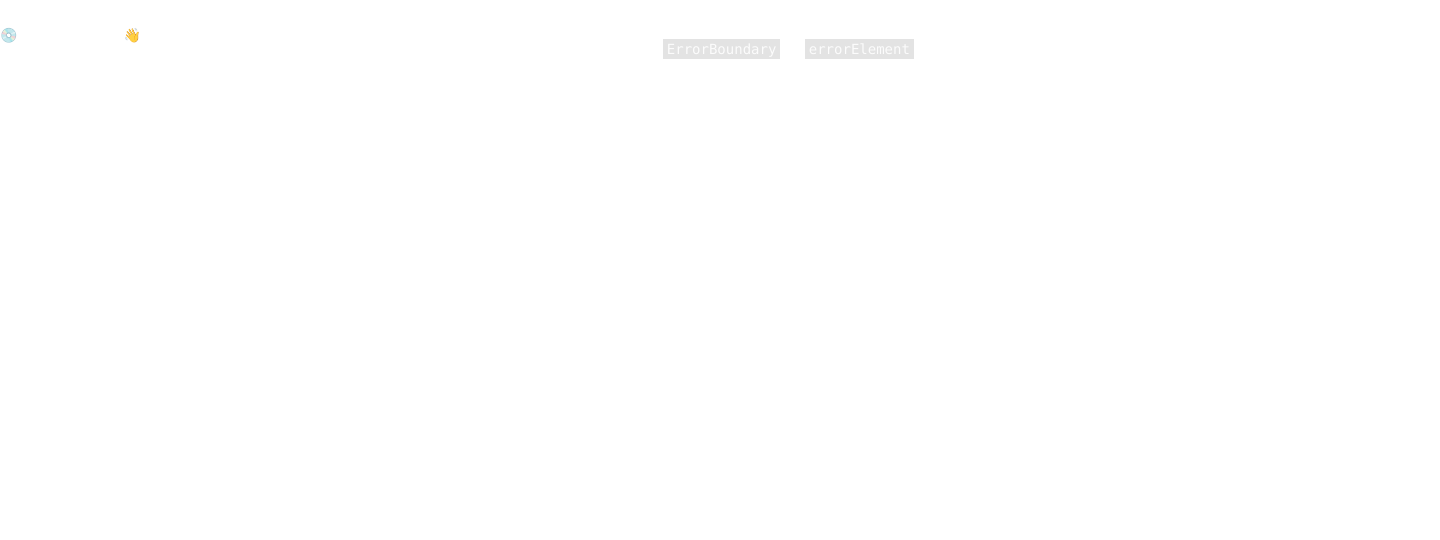
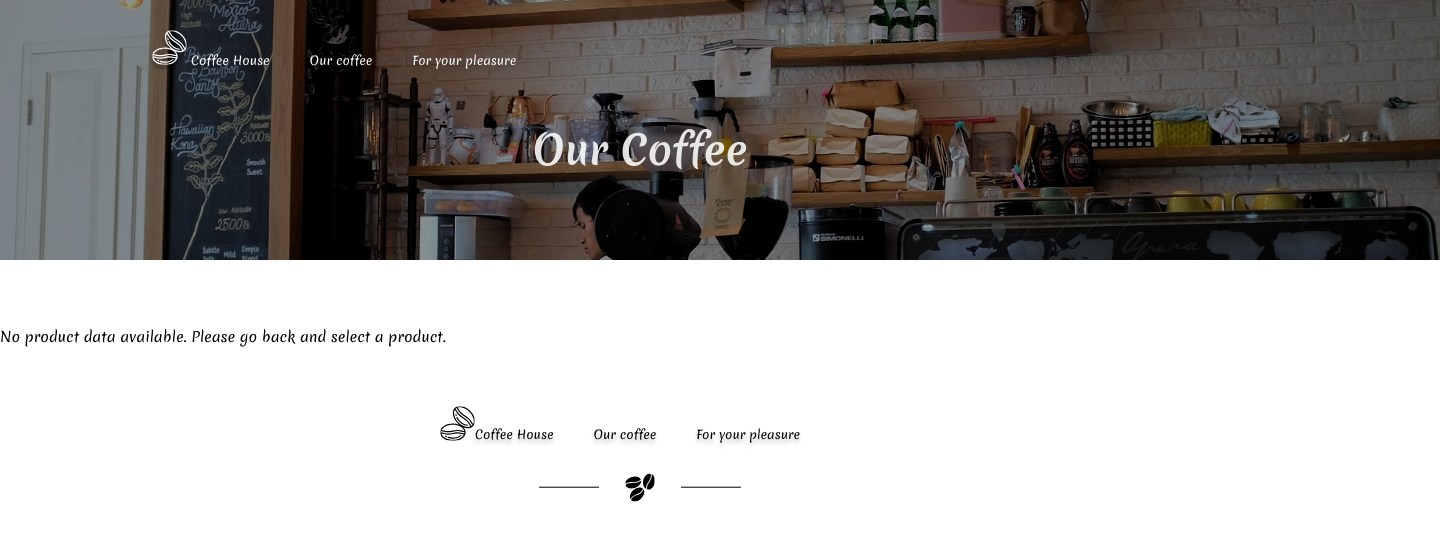
Before and after one commit to MEDOYED/coffee-shop, a React (Vite) app: page /product/1 in a window 1280 px wide. Before the commit this address had no page. Shown: the top 540 px of the page, 1440 px wide, since content can reach past the window. Built offline with nearby package versions, Linux system fonts and the light colour scheme.

Commit message:
product info page

```diff
--- /dev/null
+++ b/src/components/functions/withRouter/with-router.jsx
@@ -0,0 +1,17 @@
+import { useParams, useNavigate, useLocation } from "react-router-dom";
+
+export function withRouter(Component) {
+  return props => {
+    const params = useParams();
+    const location = useLocation();
+    const navigate = useNavigate();
+    return (
+      <Component
+        {...props}
+        params={params}
+        location={location}
+        navigate={navigate}
+      />
+    );
+  };
+}
--- a/src/components/pages/our-coffee/our-coffee.jsx
+++ b/src/components/pages/our-coffee/our-coffee.jsx
@@ -83,6 +83,10 @@ class OurCoffee extends Component {
     this.setState({ filteredData: this.state.aobData });
   }
 
+  handleCardClick = id => {
+    this.props.history.push(`/product/${id}`);
+  };
+
   render() {
     return (
       <div className="container">
@@ -92,7 +96,10 @@ class OurCoffee extends Component {
           <AobSearchPanel />
           <AobFilter handleFilter={this.handleFilter} />
         </section>
-        <OurCoffeeProductArr filteredData={this.state.filteredData} />
+        <OurCoffeeProductArr
+          filteredData={this.state.filteredData}
+          handleCardClick={this.handleCardClick}
+        />
         <NavMenu />
         <div className="our-coffee__black-been">
           <BlackBeen />
--- a/src/components/pages/product-info/product-info.jsx
+++ b/src/components/pages/product-info/product-info.jsx
@@ -1,4 +1,5 @@
 import { Component } from "react";
+import { withRouter } from "../../functions/withRouter/with-router";
 
 import OurCoffeHeader from "../../widgets/our-coffee-header/our-coffee-header";
 import ProductAboutIt from "../../widgets/product-about-it/product-about-it";
@@ -9,21 +10,24 @@ import "./product-info.scss";
 
 class ProductInfo extends Component {
   render() {
+    const productData = this.props.location?.state;
     return (
       <div>
         <header className="our-coffee-header">
           <OurCoffeHeader />
         </header>
         <section className="product-about-it">
-          <ProductAboutIt />
+          <ProductAboutIt productData={productData} />
         </section>
         <nav className="product-nav-menu">
           <NavMenu />
         </nav>
-        <BlackBeen />
+        <div className="product__black-been">
+          <BlackBeen />
+        </div>
       </div>
     );
   }
 }
 
-export default ProductInfo;
+export default withRouter(ProductInfo);
--- a/src/components/pages/product-info/product-info.scss
+++ b/src/components/pages/product-info/product-info.scss
@@ -5,3 +5,7 @@
 .product-nav-menu {
   margin-bottom: 30px;
 }
+
+.product__black-been {
+  padding-bottom: 20px;
+}
--- a/src/components/widgets/our-coffee-products-arr/our-coffee-products-arr.jsx
+++ b/src/components/widgets/our-coffee-products-arr/our-coffee-products-arr.jsx
@@ -6,7 +6,7 @@ import "./our-coffee-products-arr.scss";
 
 class OurCoffeeProductArr extends Component {
   renderProducts() {
-    const { filteredData } = this.props;
+    const { filteredData, handleCardClick } = this.props;
     return filteredData.map((item, index) => (
       <ProductCard
         hasCountry
@@ -16,6 +16,8 @@ class OurCoffeeProductArr extends Component {
         country={item.country}
         price={item.price}
         key={index}
+        id={item.id}
+        onClick={handleCardClick}
       />
     ));
   }
--- a/src/components/widgets/product-about-it/product-about-it.jsx
+++ b/src/components/widgets/product-about-it/product-about-it.jsx
@@ -1,4 +1,5 @@
 import { Component } from "react";
+import { withRouter } from "../../functions/withRouter/with-router";
 
 import BlackBeen from "../black-been/black-been";
 
@@ -7,16 +8,31 @@ import img from "../../../assets/img/our-coffee/our-coffee-product.jpeg";
 import "./product-about-it.scss";
 
 class ProductAboutIt extends Component {
+  componentDidMount() {
+    const itemId = this.props.params.id;
+    console.log(itemId);
+  }
+
   render() {
+    const { productData } = this.props;
+
+    // Перевірка, чи productData передано
+    if (!productData) {
+      return (
+        <p>No product data available. Please go back and select a product.</p>
+      );
+    }
+
+    const { src, country, price } = productData;
     return (
       <div className="container product-about-it">
-        <img className="product-about-it__img" src={img} alt="" />
+        <img className="product-about-it__img" src={src} alt="" />
         <div className="product-about-it__content">
           <h2 className="product-about-it__title">About it</h2>
           <BlackBeen />
           <div className="product-about-it__country">
             <span className="product-about-it__country--bold">Country:</span>
-            Brazil
+            {country}
           </div>
           <p className="product-about-it__description">
             <span className="product-about-it__description--bold">
@@ -29,7 +45,9 @@ class ProductAboutIt extends Component {
           </p>
           <div className="product-about-it__price">
             Price:
-            <span className="product-about-it__price--second-word">16.99$</span>
+            <span className="product-about-it__price--second-word">
+              {price}
+            </span>
           </div>
         </div>
       </div>
@@ -37,4 +55,4 @@ class ProductAboutIt extends Component {
   }
 }
 
-export default ProductAboutIt;
+export default withRouter(ProductAboutIt);
--- a/src/components/widgets/product-card/product-card.jsx
+++ b/src/components/widgets/product-card/product-card.jsx
@@ -5,7 +5,7 @@ import "./product-card.scss";
 
 class ProductCard extends Component {
   render() {
-    const { src, description, price, country, hasShadow, hasCountry } =
+    const { src, description, price, country, hasShadow, hasCountry, id } =
       this.props;
     const shadowClass = hasShadow ? "home-card__shadow" : "";
     const countryParagraph = hasCountry ? (
@@ -13,7 +13,11 @@ class ProductCard extends Component {
     ) : null;
     return (
       <li className={`home-card  ${shadowClass}`}>
-        <Link className="home-card" to={"/product"}>
+        <Link
+          className="home-card"
+          to={`/product/${id}`}
+          state={{ id, src, description, country, price }}
+        >
           <img className="home-card__img" src={src} alt="Coffee" />
           <p className="home-card__description">{description}</p>
           {countryParagraph}
--- a/src/index.jsx
+++ b/src/index.jsx
@@ -18,7 +18,7 @@ const router = createBrowserRouter([
       { path: "/", element: <CoffeeHouse /> },
       { path: "/for", element: <ForYourPleasure /> },
       { path: "/our", element: <OurCoffee /> },
-      { path: "/product", element: <ProductInfo /> },
+      { path: "/product/:id", element: <ProductInfo /> },
     ],
   },
 ]);
```
